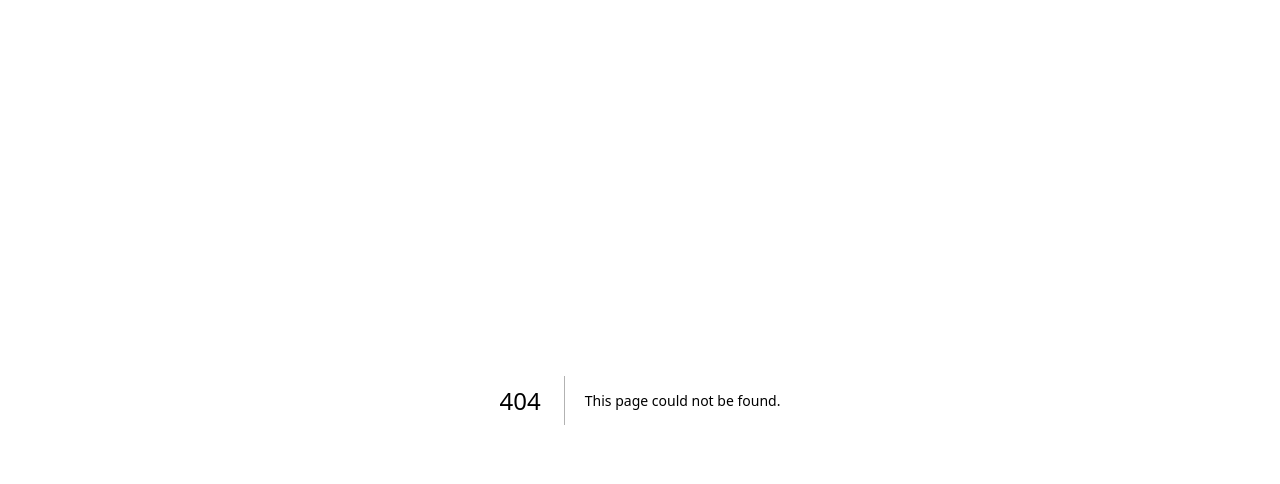
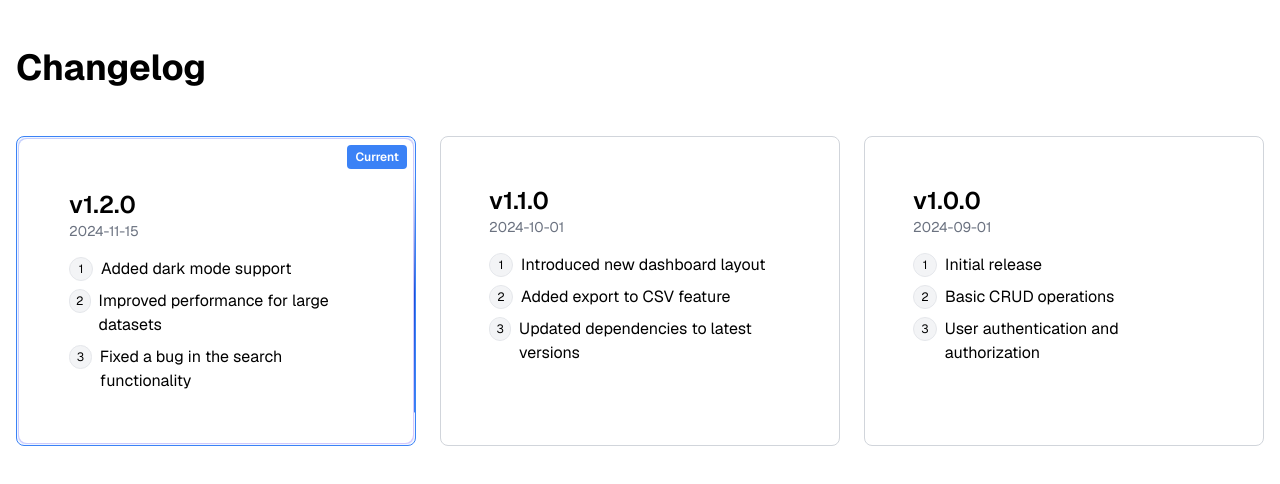
Before and after one commit to codeinblogs-as/CodeINBlogs-2024, a Next.js app: page /changelog in a window 1280 px wide. Before the commit this address had no page. Shown: the top 484 px of the page. Built offline with nearby package versions, Linux system fonts and the light colour scheme.

Commit message:
added changelog page

```diff
--- /dev/null
+++ b/src/app/(app)/changelog/page.tsx
@@ -0,0 +1,104 @@
+import './styles.css';
+import { useState } from 'react';
+
+const changelogData = [
+  {
+    version: 'v1.2.0',
+    date: '2024-11-15',
+    changes: [
+      'Added dark mode support',
+      'Improved performance for large datasets',
+      'Fixed a bug in the search functionality',
+    ],
+  },
+  {
+    version: 'v1.1.0',
+    date: '2024-10-01',
+    changes: [
+      'Introduced new dashboard layout',
+      'Added export to CSV feature',
+      'Updated dependencies to latest versions',
+    ],
+  },
+  {
+    version: 'v1.0.0',
+    date: '2024-09-01',
+    changes: [
+      'Initial release',
+      'Basic CRUD operations',
+      'User authentication and authorization',
+    ],
+  },
+];
+
+const BorderBeam = ({
+  className = '',
+  size = 200,
+  duration = 15,
+  borderWidth = 1.5,
+  anchor = 90,
+  colorFrom = '#3b82f6',
+  colorTo = '#1d4ed8',
+  delay = 0,
+}) => (
+  <div
+    style={{
+      '--size': size,
+      '--duration': duration,
+      '--anchor': anchor,
+      '--border-width': borderWidth,
+      '--color-from': colorFrom,
+      '--color-to': colorTo,
+      '--delay': `-${delay}s`,
+    } as React.CSSProperties}
+    className={`absolute inset-[0] rounded-lg [border:calc(var(--border-width)*1px)_solid_transparent] ![mask-clip:padding-box,border-box] ![mask-composite:intersect] [mask:linear-gradient(transparent,transparent),linear-gradient(white,white)] after:absolute after:aspect-square after:w-[calc(var(--size)*1px)] after:animate-border-beam after:[animation-delay:var(--delay)] after:[background:linear-gradient(to_left,var(--color-from),var(--color-to),transparent)] after:[offset-anchor:calc(var(--anchor)*1%)_50%] after:[offset-path:rect(0_auto_auto_0_round_calc(var(--size)*1px))] ${className}`}
+  />
+);
+
+export default function Component() {
+  return (
+    <div className="min-h-screen bg-white text-black">
+      <div className="container mx-auto px-4 py-12">
+        <h1 className="text-4xl font-bold mb-12">Changelog</h1>
+
+        <div className="grid grid-cols-1 md:grid-cols-2 lg:grid-cols-3 gap-6">
+          {changelogData.map((release, index) => (
+            <div
+              key={release.version}
+              className={`relative p-6 border rounded-lg overflow-hidden ${
+                index === 0
+                  ? 'border-blue-500 bg-blue-50 latest-change'
+                  : 'border-gray-300'
+              }`}
+            >
+              {index === 0 && (
+                <>
+                  <BorderBeam />
+                  <div className="absolute inset-[1px] rounded-lg bg-gradient-to-br from-blue-500/30 to-purple-500/30 animate-gradient-background" />
+                  <div className="absolute inset-[2px] rounded-lg bg-white" />
+                  <span className="absolute top-2 right-2 bg-blue-500 text-white px-2 py-1 text-xs font-semibold rounded z-10">
+                    Current
+                  </span>
+                </>
+              )}
+              <div className={`relative z-10 ${index === 0 ? 'p-7' : 'p-6'}`}>
+                <h2 className="text-2xl font-semibold">{release.version}</h2>
+                <p className="text-sm text-gray-500">{release.date}</p>
+                <ul className="mt-4 space-y-2">
+                  {release.changes.map((change, changeIndex) => (
+                    <li key={changeIndex} className="flex gap-2 items-start">
+                      <span className="w-6 h-6 flex items-center justify-center border rounded-full text-xs bg-gray-100">
+                        {changeIndex + 1}
+                      </span>
+                      <span>{change}</span>
+                    </li>
+                  ))}
+                </ul>
+              </div>
+            </div>
+          ))}
+        </div>
+      </div>
+    </div>
+  );
+}
--- /dev/null
+++ b/src/app/(app)/changelog/styles.css
@@ -0,0 +1,26 @@
+@keyframes border-beam {
+  100% {
+    offset-distance: 100%;
+  }
+}
+
+.animate-border-beam {
+  animation: border-beam var(--duration) infinite linear;
+}
+
+@keyframes gradient-background {
+  0% {
+    background-position: 0% 50%;
+  }
+  50% {
+    background-position: 100% 50%;
+  }
+  100% {
+    background-position: 0% 50%;
+  }
+}
+
+.animate-gradient-background {
+  animation: gradient-background 15s ease infinite;
+  background-size: 200% 200%;
+}
--- a/src/app/layout.tsx
+++ b/src/app/layout.tsx
@@ -4,6 +4,7 @@ import type { Metadata } from "next";
 import { GeistSans } from 'geist/font/sans';
 import "./globals.css";
 import { AuthProvider } from '@/context/AuthContext'; // Import your context provider
+import { ThemeProvider } from "next-themes";
 
 export const metadata: Metadata = {
   title: "CodeINBlogs",
@@ -18,9 +19,11 @@ export default function RootLayout({
   return (
     <html lang="en">
       <body className={GeistSans.className}>
-        <AuthProvider>
-          {children}
-        </AuthProvider>
+
+
+                      {children}
+
+
       </body>
     </html>
   );
--- /dev/null
+++ b/src/components/ui/badge.tsx
@@ -0,0 +1,36 @@
+import * as React from "react"
+import { cva, type VariantProps } from "class-variance-authority"
+
+import { cn } from "@/lib/utils"
+
+const badgeVariants = cva(
+  "inline-flex items-center rounded-md border px-2.5 py-0.5 text-xs font-semibold transition-colors focus:outline-none focus:ring-2 focus:ring-ring focus:ring-offset-2",
+  {
+    variants: {
+      variant: {
+        default:
+          "border-transparent bg-primary text-primary-foreground shadow hover:bg-primary/80",
+        secondary:
+          "border-transparent bg-secondary text-secondary-foreground hover:bg-secondary/80",
+        destructive:
+          "border-transparent bg-destructive text-destructive-foreground shadow hover:bg-destructive/80",
+        outline: "text-foreground",
+      },
+    },
+    defaultVariants: {
+      variant: "default",
+    },
+  }
+)
+
+export interface BadgeProps
+  extends React.HTMLAttributes<HTMLDivElement>,
+    VariantProps<typeof badgeVariants> {}
+
+function Badge({ className, variant, ...props }: BadgeProps) {
+  return (
+    <div className={cn(badgeVariants({ variant }), className)} {...props} />
+  )
+}
+
+export { Badge, badgeVariants }
--- /dev/null
+++ b/src/components/ui/card.tsx
@@ -0,0 +1,76 @@
+import * as React from "react"
+
+import { cn } from "@/lib/utils"
+
+const Card = React.forwardRef<
+  HTMLDivElement,
+  React.HTMLAttributes<HTMLDivElement>
+>(({ className, ...props }, ref) => (
+  <div
+    ref={ref}
+    className={cn(
+      "rounded-xl border bg-card text-card-foreground shadow",
+      className
+    )}
+    {...props}
+  />
+))
+Card.displayName = "Card"
+
+const CardHeader = React.forwardRef<
+  HTMLDivElement,
+  React.HTMLAttributes<HTMLDivElement>
+>(({ className, ...props }, ref) => (
+  <div
+    ref={ref}
+    className={cn("flex flex-col space-y-1.5 p-6", className)}
+    {...props}
+  />
+))
+CardHeader.displayName = "CardHeader"
+
+const CardTitle = React.forwardRef<
+  HTMLDivElement,
+  React.HTMLAttributes<HTMLDivElement>
+>(({ className, ...props }, ref) => (
+  <div
+    ref={ref}
+    className={cn("font-semibold leading-none tracking-tight", className)}
+    {...props}
+  />
+))
+CardTitle.displayName = "CardTitle"
+
+const CardDescription = React.forwardRef<
+  HTMLDivElement,
+  React.HTMLAttributes<HTMLDivElement>
+>(({ className, ...props }, ref) => (
+  <div
+    ref={ref}
+    className={cn("text-sm text-muted-foreground", className)}
+    {...props}
+  />
+))
+CardDescription.displayName = "CardDescription"
+
+const CardContent = React.forwardRef<
+  HTMLDivElement,
+  React.HTMLAttributes<HTMLDivElement>
+>(({ className, ...props }, ref) => (
+  <div ref={ref} className={cn("p-6 pt-0", className)} {...props} />
+))
+CardContent.displayName = "CardContent"
+
+const CardFooter = React.forwardRef<
+  HTMLDivElement,
+  React.HTMLAttributes<HTMLDivElement>
+>(({ className, ...props }, ref) => (
+  <div
+    ref={ref}
+    className={cn("flex items-center p-6 pt-0", className)}
+    {...props}
+  />
+))
+CardFooter.displayName = "CardFooter"
+
+export { Card, CardHeader, CardFooter, CardTitle, CardDescription, CardContent }
```
